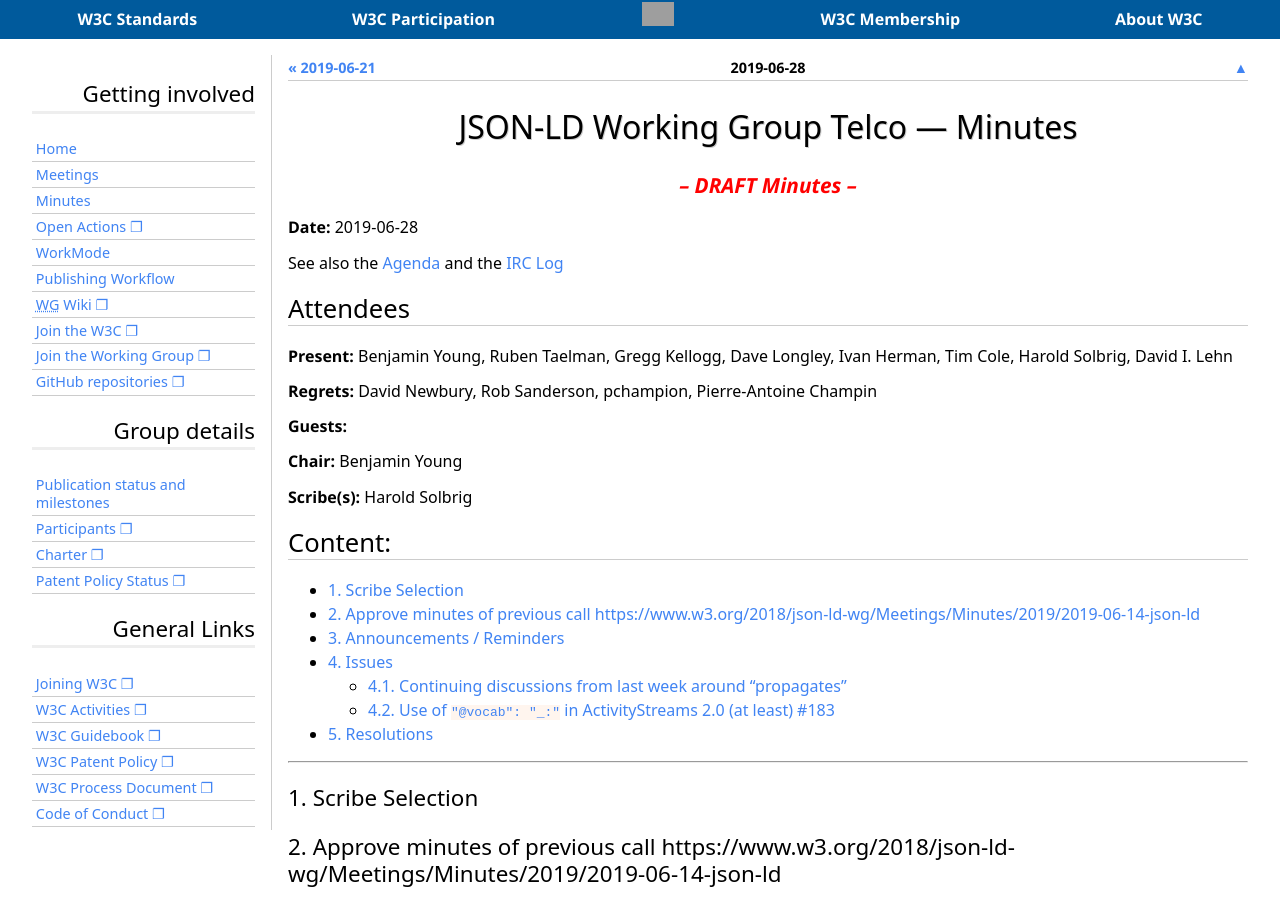
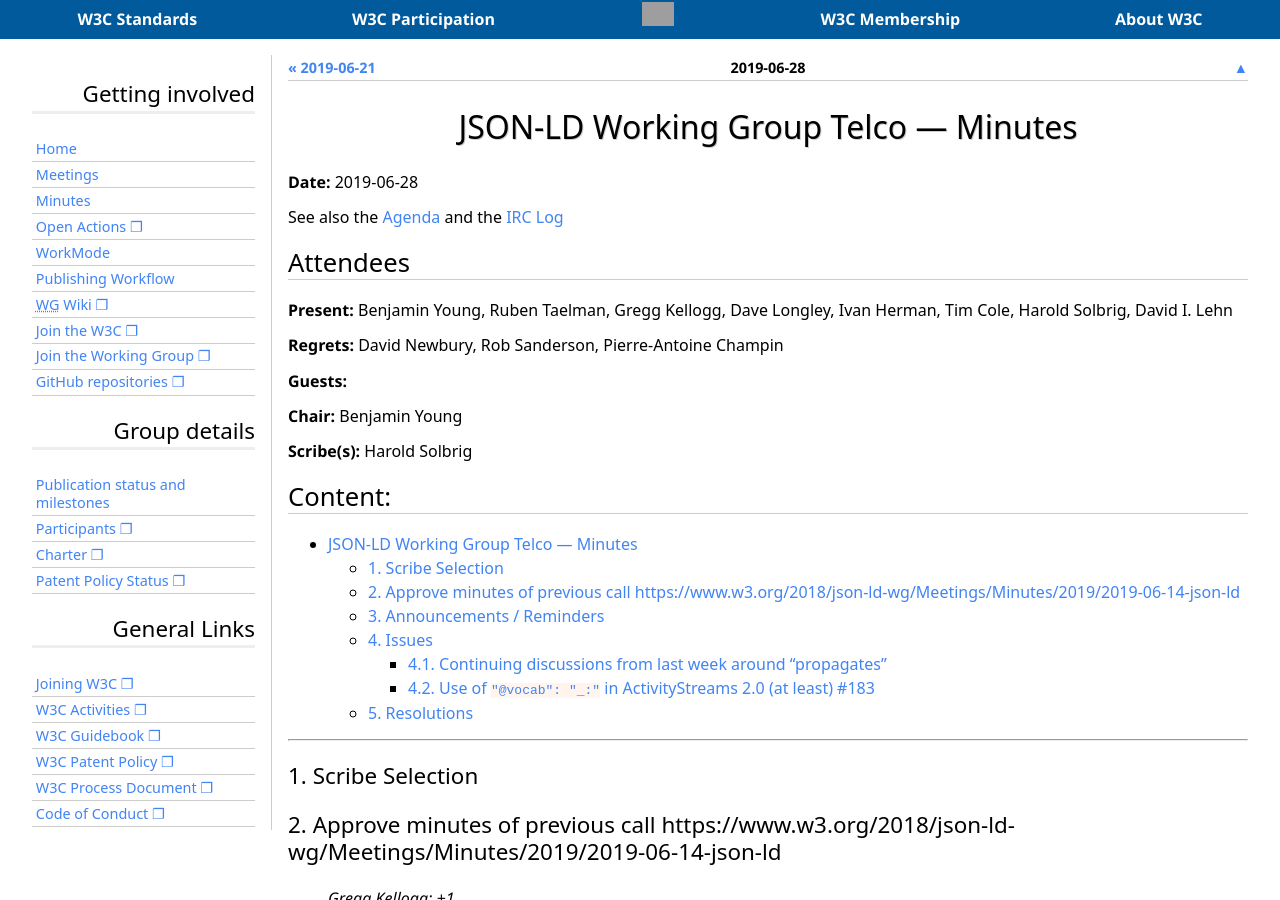
Before and after one commit to w3c/json-ld-wg, a Jekyll site: the page built from _minutes/2019-06-28-json-ld.md, in a window 1280 px wide and 900 px high. Built offline with Jekyll 4.4.1, drawn with Linux system fonts in a browser that asks for light colours; some web fonts are replaced; grey boxes are pictures that could not be loaded.

Commit message:
Undraft 2019-06-28; remove pchampion typo

```diff
--- a/_minutes/2019-06-28-json-ld.md
+++ b/_minutes/2019-06-28-json-ld.md
@@ -72,9 +72,6 @@ json-ld: |
 ---
 
 # JSON-LD Working Group Telco — Minutes
-{: .no_toc}
-***– DRAFT Minutes –***
-{: .draft_notice}
 
 **Date:** 2019-06-28
 
@@ -84,7 +81,7 @@ See also the [Agenda](https://lists.w3.org/Archives/Public/public-json-ld-wg/201
 {: .no_toc}
 **Present:** Benjamin Young, Ruben Taelman, Gregg Kellogg, Dave Longley, Ivan Herman, Tim Cole, Harold Solbrig, David I. Lehn
 
-**Regrets:** David Newbury, Rob Sanderson, pchampion, Pierre-Antoine Champin
+**Regrets:** David Newbury, Rob Sanderson, Pierre-Antoine Champin
 
 **Guests:**
 
```
